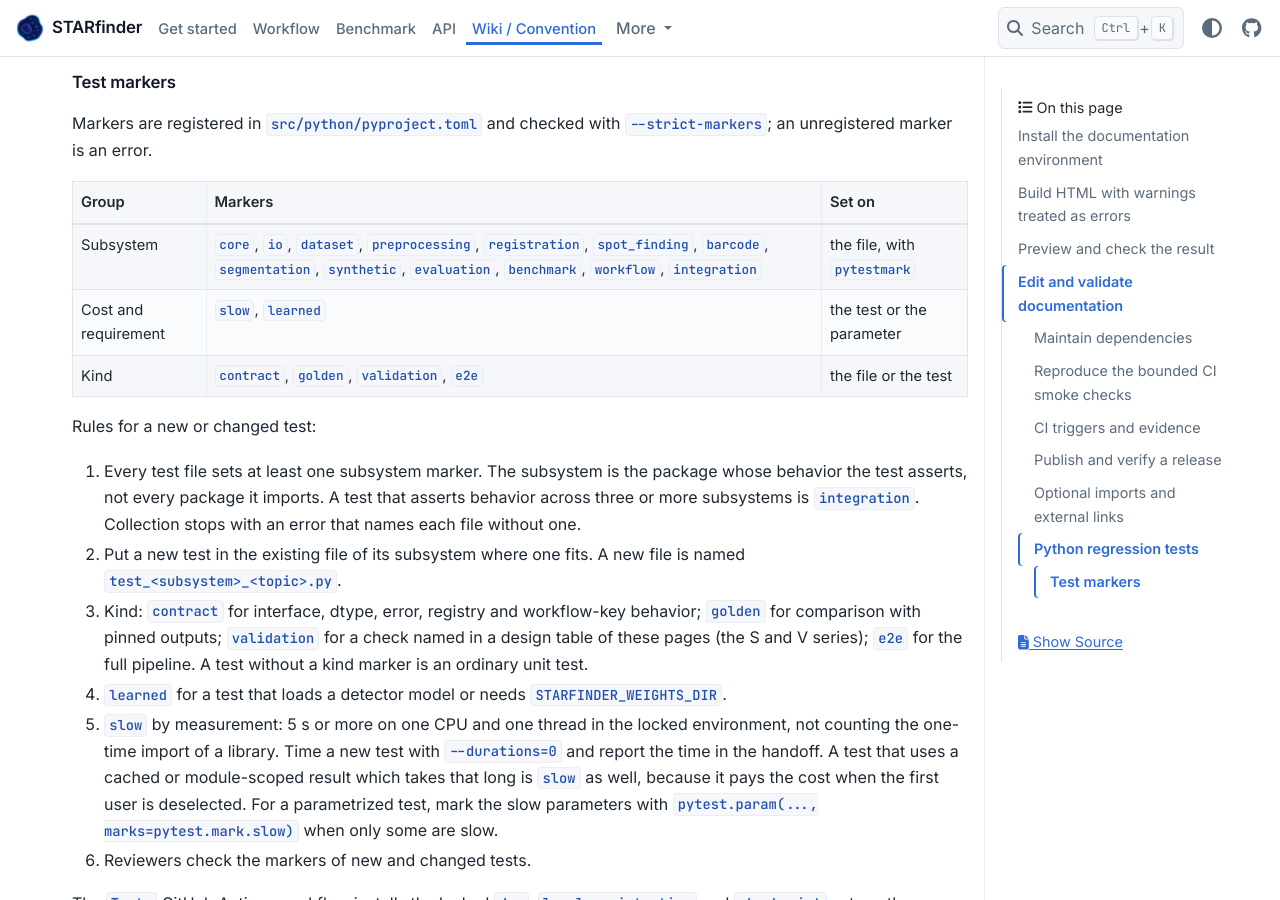
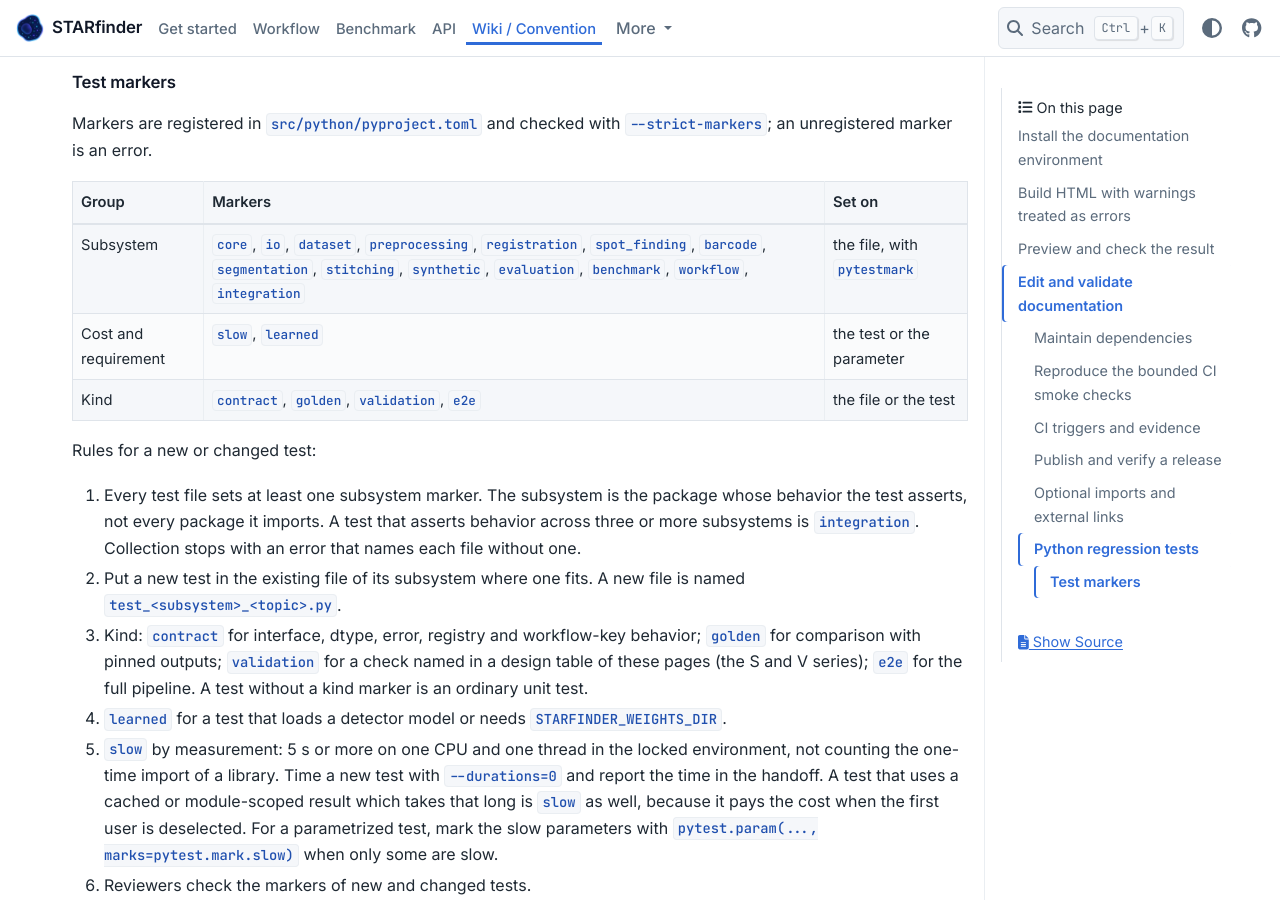
Before and after one commit to wanglab-broad/starfinder, a Sphinx documentation site: the page built from docs/contributing.md, in a window 1280 px wide and 900 px high, scrolled down 5558 px. Built offline with Sphinx 7.4.7 and the PyData theme 0.15.4, drawn with Linux system fonts in a browser that asks for light colours.

Commit message:
test(w-329): register the stitching subsystem marker for §2.10
Batch-preparation commit of the first §2.10 implementation batch, applied
by the operator as decided at the W-329 gate (choice U1 of the W-357
notes, approval record of 2026-10-07): no implementation issue edits
pyproject.toml. The marker `stitching` covers the tests of
starfinder.stitching, starfinder.assembly and starfinder.sample_output.
It is registered in pyproject.toml, added to SUBSYSTEM_MARKERS in
test/conftest.py and listed in docs/contributing.md. No dependency
section and no lock entry changes.

Linear-Issue: W-329
Co-Authored-By: Claude Opus 5.5 <noreply@anthropic.com>

```diff
--- a/docs/contributing.md
+++ b/docs/contributing.md
@@ -272,7 +272,7 @@ Markers are registered in `src/python/pyproject.toml` and checked with
 
 | Group | Markers | Set on |
 | --- | --- | --- |
-| Subsystem | `core`, `io`, `dataset`, `preprocessing`, `registration`, `spot_finding`, `barcode`, `segmentation`, `synthetic`, `evaluation`, `benchmark`, `workflow`, `integration` | the file, with `pytestmark` |
+| Subsystem | `core`, `io`, `dataset`, `preprocessing`, `registration`, `spot_finding`, `barcode`, `segmentation`, `stitching`, `synthetic`, `evaluation`, `benchmark`, `workflow`, `integration` | the file, with `pytestmark` |
 | Cost and requirement | `slow`, `learned` | the test or the parameter |
 | Kind | `contract`, `golden`, `validation`, `e2e` | the file or the test |
 
--- a/src/python/pyproject.toml
+++ b/src/python/pyproject.toml
@@ -117,6 +117,7 @@ markers = [
     "registration: starfinder.registration and its recipes",
     "spot_finding: starfinder.spot_finding and its detectors",
     "segmentation: starfinder.segmentation, its label contract, methods, mask import and label functions",
+    "stitching: starfinder.stitching, starfinder.assembly and starfinder.sample_output (placement, assembly, export)",
     "barcode: starfinder.barcode (codebook, extraction, decoding, filtering)",
     "synthetic: starfinder.synthetic generation",
     "evaluation: starfinder.evaluation metrics",
```
Also changed, not shown: 1 other file.
